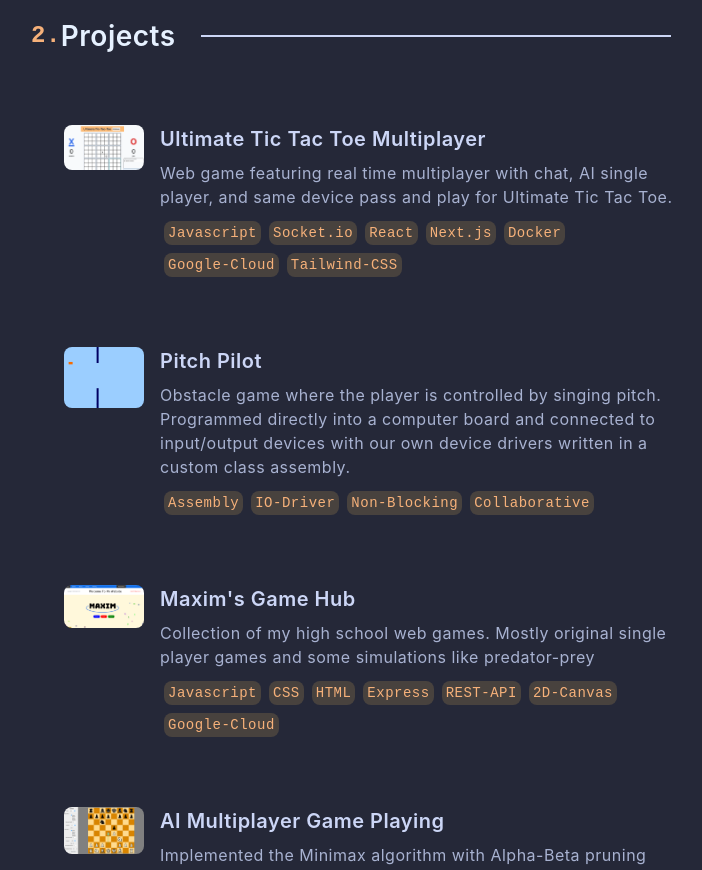
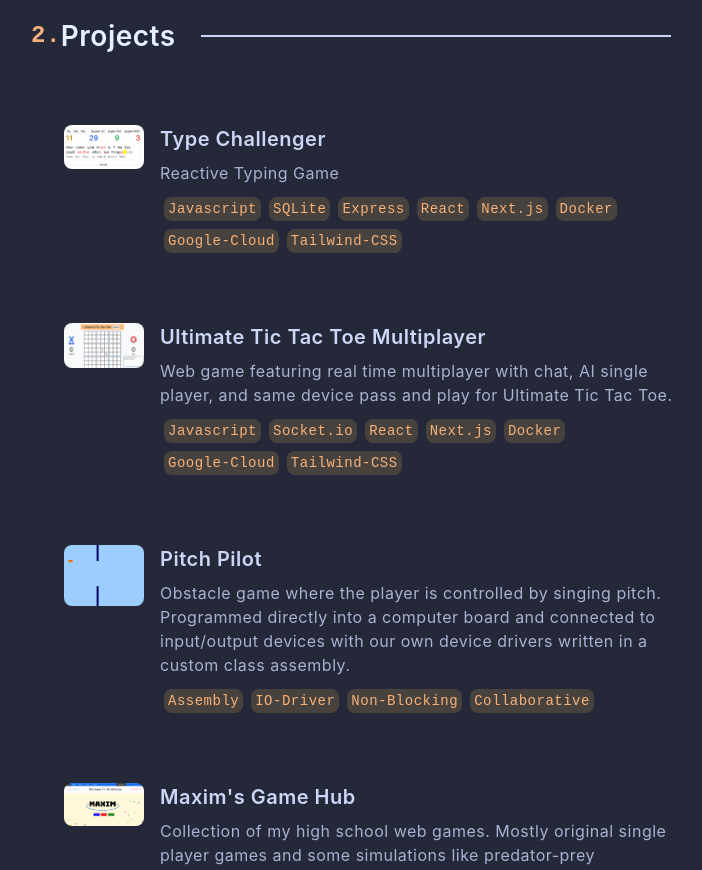
Before and after one commit to Maxim12313/portfolio, a Next.js app: page / in a window 1280 px wide. Shown: the part 1460-2330 px from the top of the page, without its empty margins (289-991 px from the left). Built offline with nearby package versions, Linux system fonts and the light colour scheme.

Commit message:
type challenger

```diff
--- a/app/components/Projects.js
+++ b/app/components/Projects.js
@@ -1,6 +1,7 @@
 import ProjectBox from "./ProjectBox"
 import Title from "./Title"
 
+import typeChallenger from "../images/type-challenger.png"
 import utt from "../images/utt.png"
 import pitchPilot from "../images/pitch-pilot.png"
 import oldWebsite from "../images/old-website.png"
@@ -12,6 +13,13 @@ export default function Projects() {
   return (
     <div className="flex flex-col w-1/2 items-start mb-40">
       <Title number="2. " description="Projects " name="projects"/>
+      <ProjectBox
+        name="Type Challenger"
+        description="Reactive Typing Game"
+        image={typeChallenger}
+        tags={["Javascript", "SQLite", "Express", "React", "Next.js", "Docker", "Google-Cloud", "Tailwind-CSS"]}
+        link="https://type-challenger-frontend.vercel.app/singleplayer"
+      />
       <ProjectBox
         name="Ultimate Tic Tac Toe Multiplayer"
         description="Web game featuring real time multiplayer with chat, AI
```
Also changed, not shown: app/images/type-challenger.png (added).
